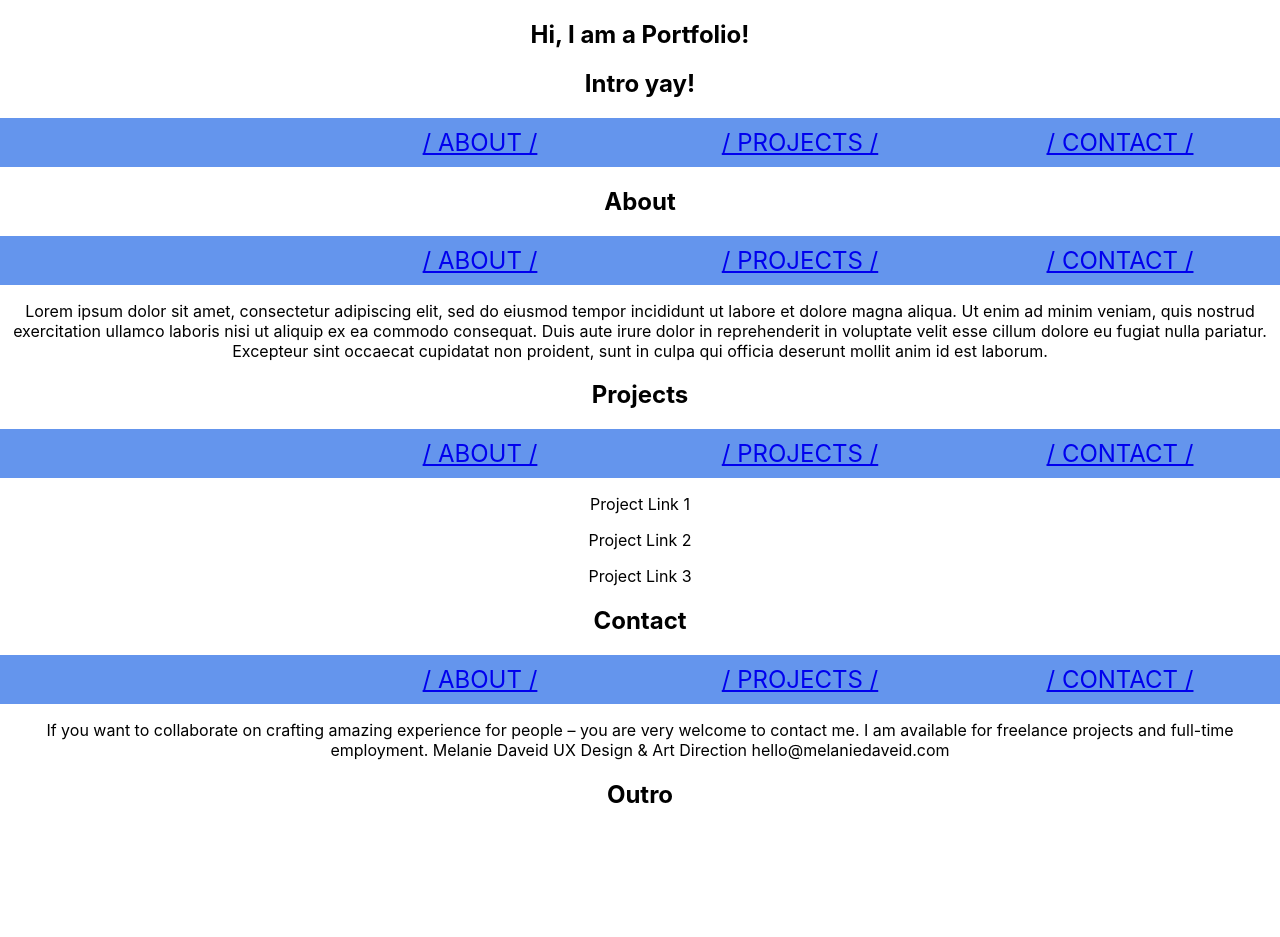
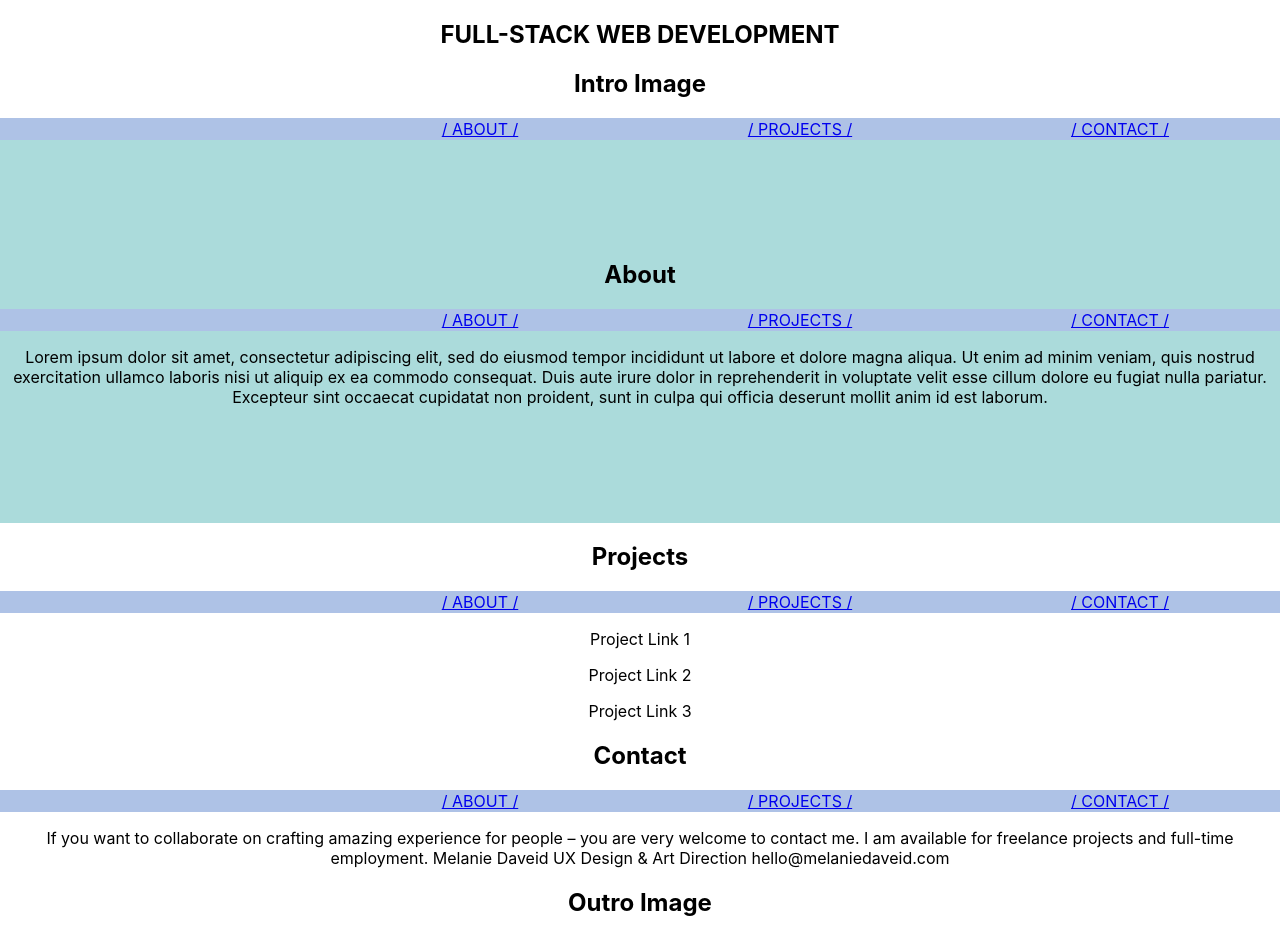
Before and after one commit to schatfield/personal-portfolio, a React (Create React App) app: page / in a window 1280 px wide. Before the commit the page ends 829 px from the top, so only its background shows below. Built offline with nearby package versions, Linux system fonts and the light colour scheme.

Commit message:
layout organization css and css adjustment to links

```diff
--- a/src/components/About.js
+++ b/src/components/About.js
@@ -1,5 +1,7 @@
 import React, { Component } from 'react';
 import NavBar from './NavBar.js';
+import '../stylesheets/About.css'
+
 
 class About extends Component {
     render() {
--- a/src/components/Intro.js
+++ b/src/components/Intro.js
@@ -5,7 +5,7 @@ class Intro extends Component {
     render() {
       return (
         <div className="intro">
-          <h2>Intro yay!</h2>
+          <h2>Intro Image</h2>
           <NavBar />
           </div>
       );
--- a/src/components/Outro.js
+++ b/src/components/Outro.js
@@ -5,7 +5,7 @@ class Outro extends Component {
     render() {
       return (
           <div className= "outro">
-        <h2>Outro</h2>
+        <h2>Outro Image</h2>
         </div>
       );
     }
--- a/src/components/Portfolio.js
+++ b/src/components/Portfolio.js
@@ -12,13 +12,12 @@ class Portfolio extends Component {
     render() {
         return (
         <div className="Portfolio">
-            <h2>Hi, I am a Portfolio!</h2>
+            <h2>FULL-STACK WEB DEVELOPMENT</h2>
             <Intro />
             <About />
             <Projects />
             <Contact />
             <Outro />
-
         </div>
       );
     }
--- a/src/stylesheets/About.css
+++ b/src/stylesheets/About.css
@@ -0,0 +1,5 @@
+.about {
+    padding-top: 100px;
+    padding-bottom: 100px;
+    background-color: rgb(171, 219, 219);
+}
--- a/src/stylesheets/NavBar.css
+++ b/src/stylesheets/NavBar.css
@@ -7,11 +7,11 @@
 
 nav .container li {
     flex: 1;
-    padding: 10px;
+    padding: 1px;
     text-align: center;
-    font-size: 1.5em;
+    font-size: 1em;
     color: cornsilk;
     box-sizing: border-box;
-    background-color: cornflowerblue;
+    background-color: rgb(174, 194, 230);
     list-style-type: none;
 }
```
